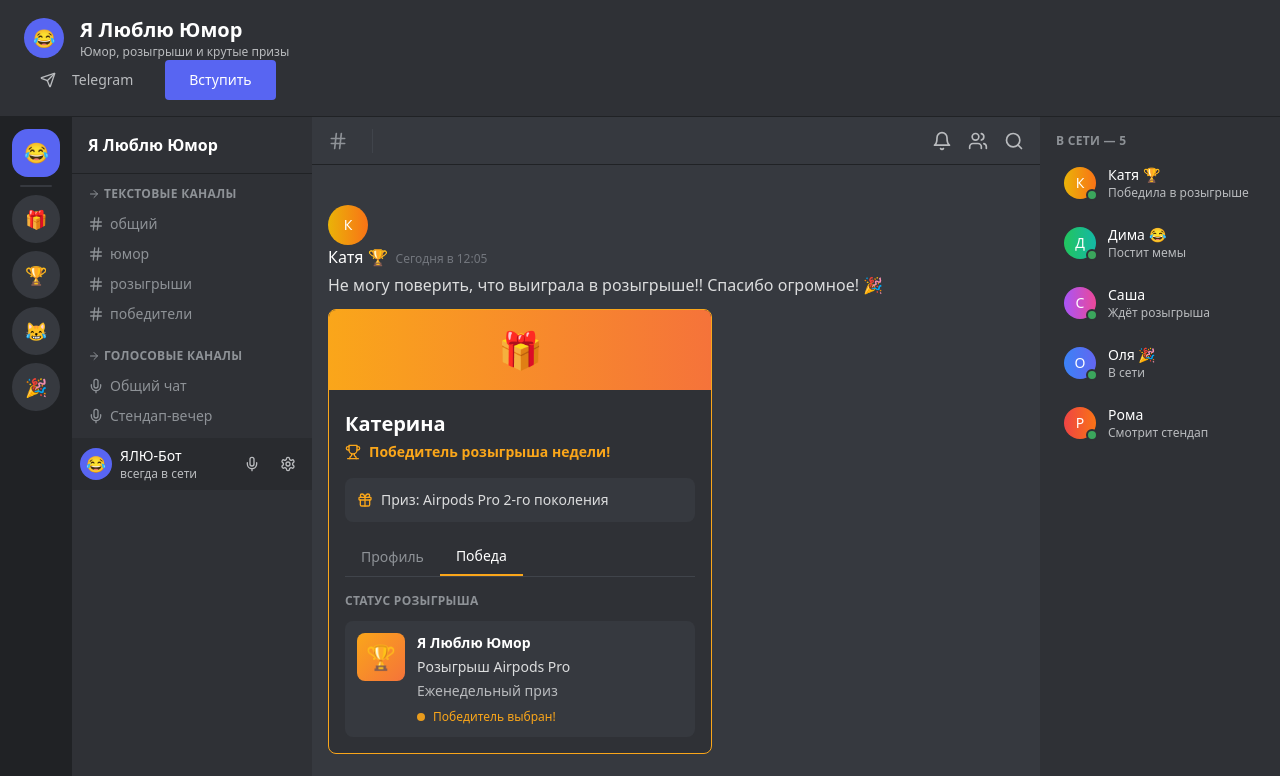
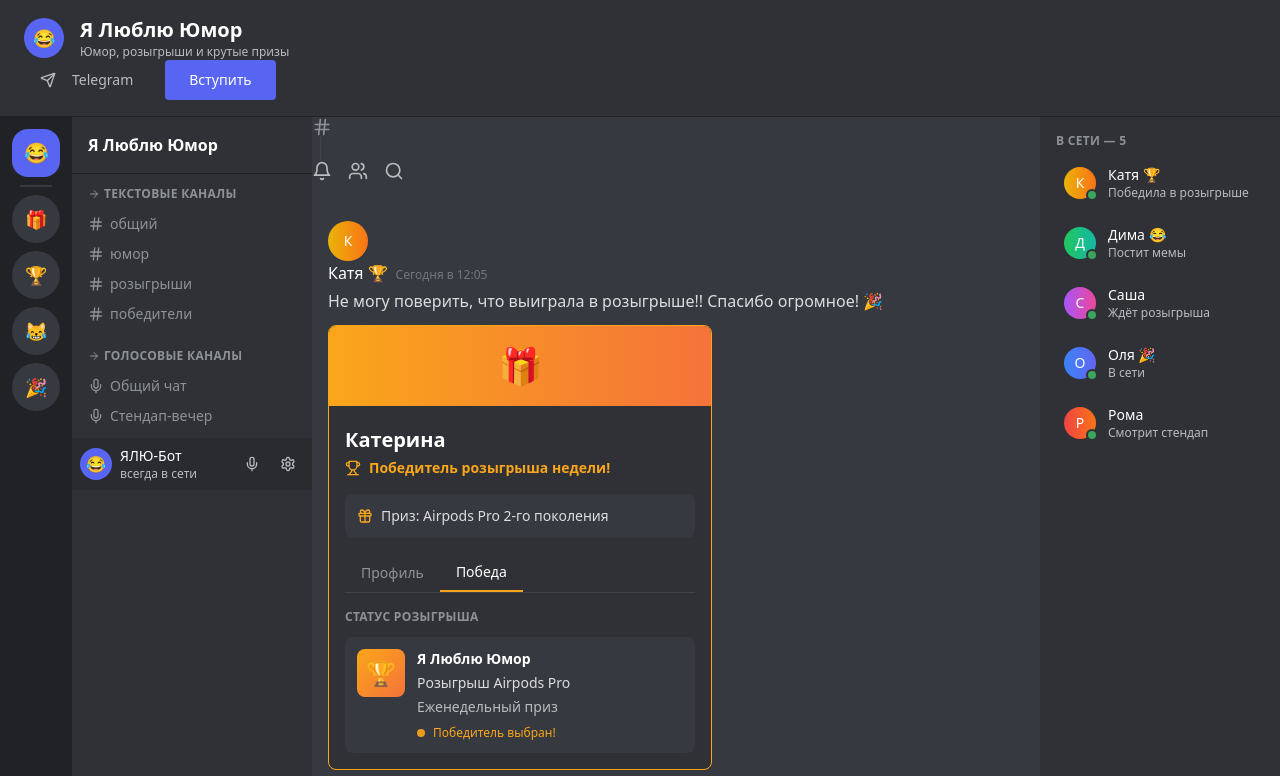
Before and after one commit to pr-poehali-dev/moonlight-adventure-2, a React (Vite) app: page / in a window 1280 px wide. Shown: the top 776 px of the page. Built offline with nearby package versions, Linux system fonts and the light colour scheme.

Commit message:
Обновление компонента

```diff
--- a/src/components/ChatArea.tsx
+++ b/src/components/ChatArea.tsx
@@ -9,7 +9,7 @@ interface Props {
 const ChatArea = ({ setMobileSidebarOpen }: Props) => (
   <div className="flex-1 flex flex-col">
     {/* Заголовок чата */}
-    <div className="h-12 bg-[#36393f] border-b border-[#202225] flex items-center px-4 gap-2">
+    <div className="">
       <Button
         variant="ghost"
         className="lg:hidden text-[#8e9297] hover:text-[#dcddde] hover:bg-[#40444b] p-1 mr-2"
```
